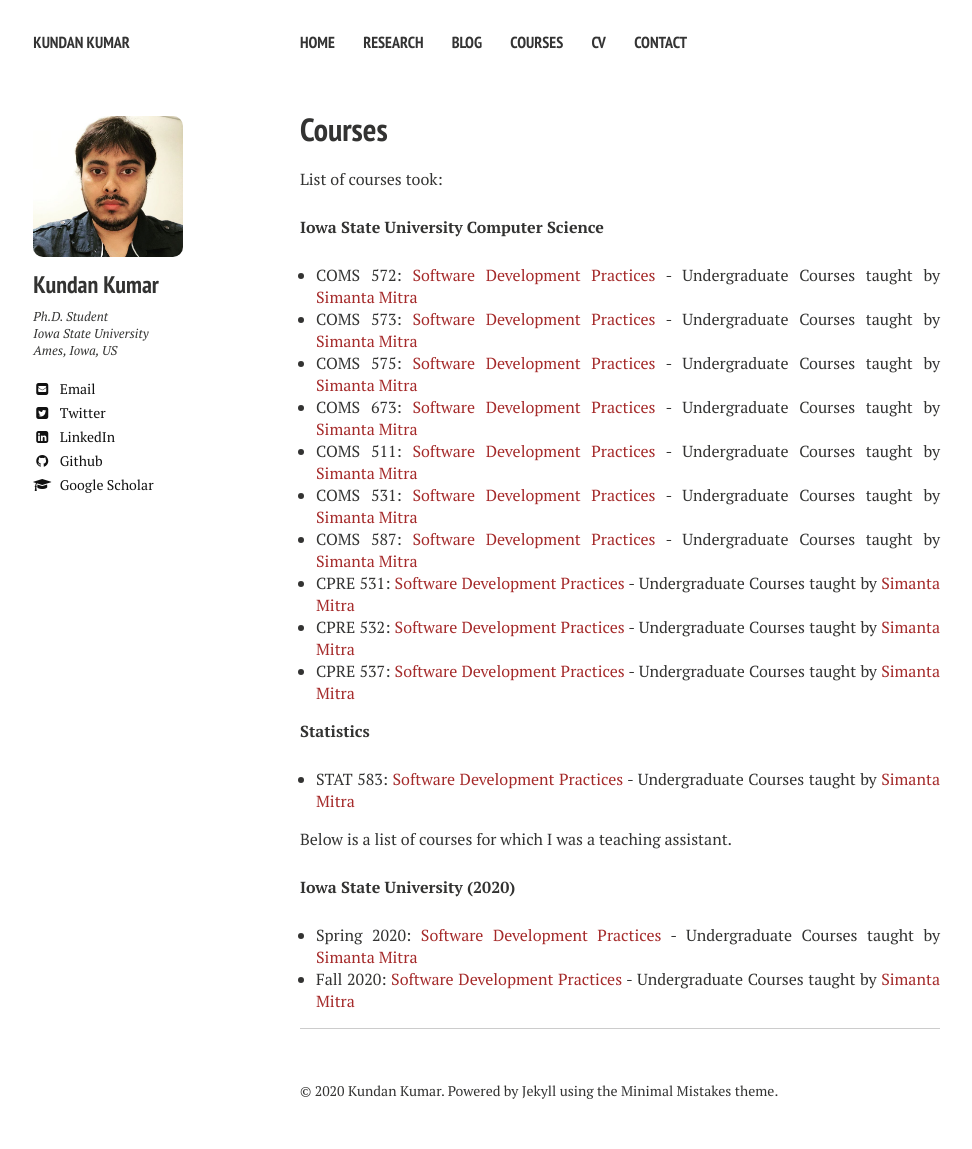
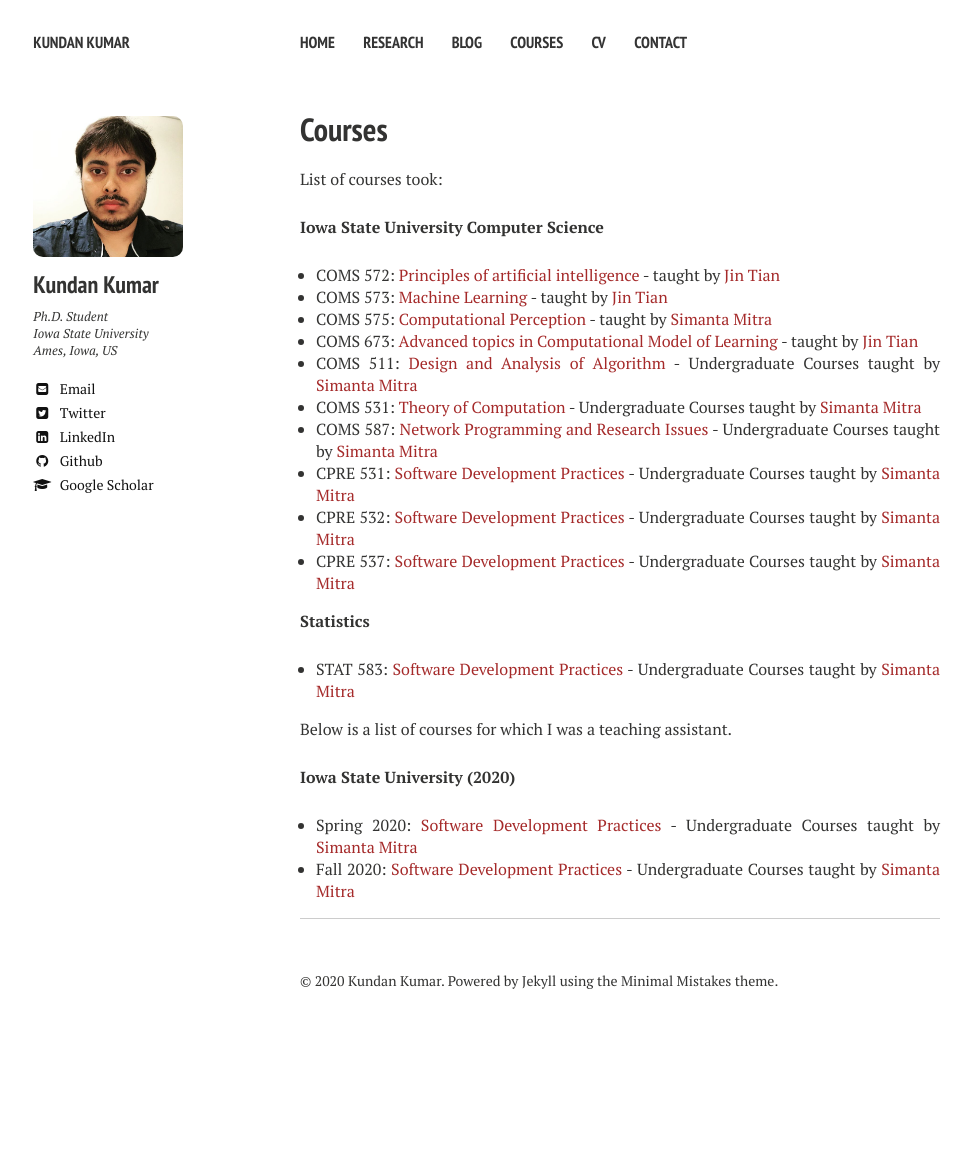
Before and after one commit to kundan7kumar/kundan7kumar.github.io, a Jekyll site: the page built from teaching/index.md, in a window 1280 px wide. Shown: the whole page, without its empty margins (20-992 px from the left). Built offline with Jekyll 4.4.1, drawn with Linux system fonts in a browser that asks for light colours; nearby versions of some CDN libraries; after the commit the page ends 1039 px from its top, so only the background shows below that.

Commit message:
Update index.md

```diff
--- a/teaching/index.md
+++ b/teaching/index.md
@@ -11,13 +11,13 @@ List of courses took:
 **Iowa State University**
   **Computer Science**
 
-* COMS 572: [Software Development Practices](https://www.cs.iastate.edu/courses/2019/spring/com-s-309) - Undergraduate Courses taught by [Simanta Mitra](https://www.cs.iastate.edu/people/simanta-mitra/)
-* COMS 573: [Software Development Practices](https://www.cs.iastate.edu/courses/2019/spring/com-s-309) - Undergraduate Courses taught by [Simanta Mitra](https://www.cs.iastate.edu/people/simanta-mitra/)
-* COMS 575: [Software Development Practices](https://www.cs.iastate.edu/courses/2019/spring/com-s-309) - Undergraduate Courses taught by [Simanta Mitra](https://www.cs.iastate.edu/people/simanta-mitra/)
-* COMS 673: [Software Development Practices](https://www.cs.iastate.edu/courses/2019/spring/com-s-309) - Undergraduate Courses taught by [Simanta Mitra](https://www.cs.iastate.edu/people/simanta-mitra/)
-* COMS 511: [Software Development Practices](https://www.cs.iastate.edu/courses/2019/spring/com-s-309) - Undergraduate Courses taught by [Simanta Mitra](https://www.cs.iastate.edu/people/simanta-mitra/)
-* COMS 531: [Software Development Practices](https://www.cs.iastate.edu/courses/2019/spring/com-s-309) - Undergraduate Courses taught by [Simanta Mitra](https://www.cs.iastate.edu/people/simanta-mitra/)
-* COMS 587: [Software Development Practices](https://www.cs.iastate.edu/courses/2019/spring/com-s-309) - Undergraduate Courses taught by [Simanta Mitra](https://www.cs.iastate.edu/people/simanta-mitra/)
+* COMS 572: [Principles of artificial intelligence](https://www.cs.iastate.edu/courses/2019/spring/com-s-309) - taught by [Jin Tian](https://www.cs.iastate.edu/people/simanta-mitra/)
+* COMS 573: [Machine Learning](https://www.cs.iastate.edu/courses/2019/spring/com-s-309) - taught by [Jin Tian](https://www.cs.iastate.edu/people/simanta-mitra/)
+* COMS 575: [Computational Perception](https://www.cs.iastate.edu/courses/2019/spring/com-s-309) - taught by [Simanta Mitra](https://www.cs.iastate.edu/people/simanta-mitra/)
+* COMS 673: [Advanced topics in Computational Model of Learning](https://www.cs.iastate.edu/courses/2019/spring/com-s-309) - taught by [Jin Tian](https://www.cs.iastate.edu/people/simanta-mitra/)
+* COMS 511: [Design and Analysis of Algorithm](https://www.cs.iastate.edu/courses/2019/spring/com-s-309) - Undergraduate Courses taught by [Simanta Mitra](https://www.cs.iastate.edu/people/simanta-mitra/)
+* COMS 531: [Theory of Computation](https://www.cs.iastate.edu/courses/2019/spring/com-s-309) - Undergraduate Courses taught by [Simanta Mitra](https://www.cs.iastate.edu/people/simanta-mitra/)
+* COMS 587: [Network Programming and Research Issues](https://www.cs.iastate.edu/courses/2019/spring/com-s-309) - Undergraduate Courses taught by [Simanta Mitra](https://www.cs.iastate.edu/people/simanta-mitra/)
 * CPRE 531: [Software Development Practices](https://www.cs.iastate.edu/courses/2019/spring/com-s-309) - Undergraduate Courses taught by [Simanta Mitra](https://www.cs.iastate.edu/people/simanta-mitra/)
 * CPRE 532: [Software Development Practices](https://www.cs.iastate.edu/courses/2019/spring/com-s-309) - Undergraduate Courses taught by [Simanta Mitra](https://www.cs.iastate.edu/people/simanta-mitra/)
 * CPRE 537: [Software Development Practices](https://www.cs.iastate.edu/courses/2019/spring/com-s-309) - Undergraduate Courses taught by [Simanta Mitra](https://www.cs.iastate.edu/people/simanta-mitra/)
```
